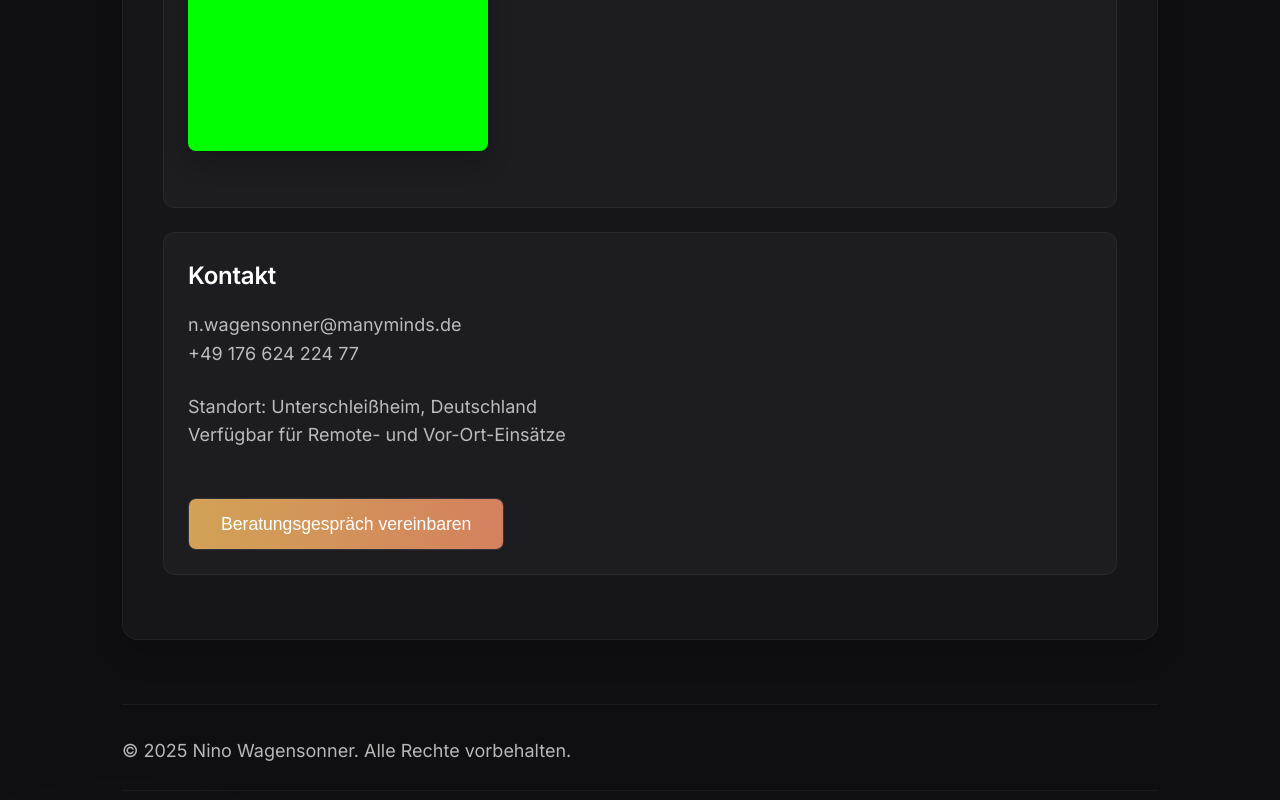
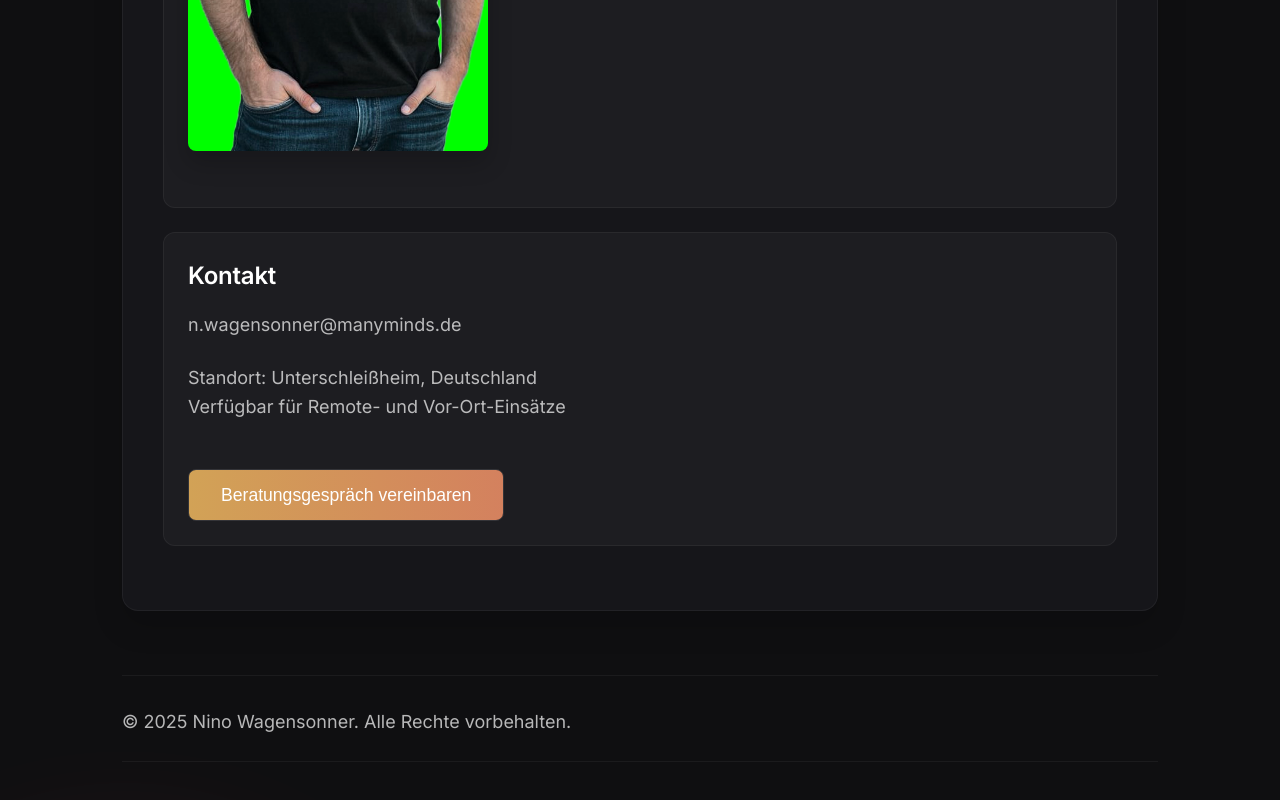
Before and after one commit to sharpner/manyminds.de, a plain HTML site: page index.html in a window 1280 px wide. Shown: the part 4098-4898 px from the top of the page. Drawn offline with Linux system fonts and the light colour scheme.

Commit message:
Cleanup stuff

```diff
--- a/index.html
+++ b/index.html
@@ -717,17 +717,17 @@
 
         <div class="text-box">
           <h3>Kontakt</h3>
-          <p>
-            n.wagensonner@manyminds.de<br />
-            +49 176 624 224 77
-          </p>
+          <p>n.wagensonner@manyminds.de<br /></p>
 
           <p>
             Standort: Unterschleißheim, Deutschland<br />
             Verfügbar für Remote- und Vor-Ort-Einsätze
           </p>
 
-          <button class="btn">Beratungsgespräch vereinbaren</button>
+          <a
+            href="mailto:n.wagensonner@manyminds.de?subject=Beratungsgespräch%20vereinbaren"
+            ><button class="btn">Beratungsgespräch vereinbaren</button>
+          </a>
         </div>
       </div>
 
@@ -801,7 +801,6 @@
           });
         });
 
-        // Function to set profile image
         function setProfileImage(imageSrc) {
           const profileImg = document.getElementById("profileImage");
           if (profileImg && imageSrc) {
@@ -814,9 +813,7 @@
           }
         }
 
-        // You can call this function to set your image
-        // Example: setProfileImage('path/to/your/image.jpg');
-        // For now it's using the placeholder
+        setProfileImage("images/me.png");
       });
     </script>
   </body>
```
